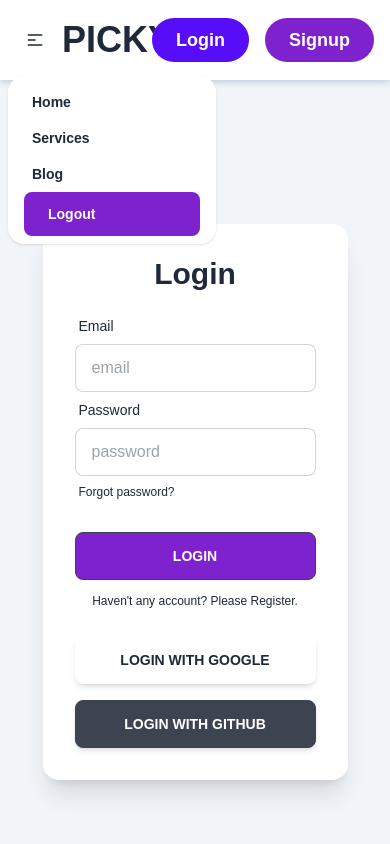
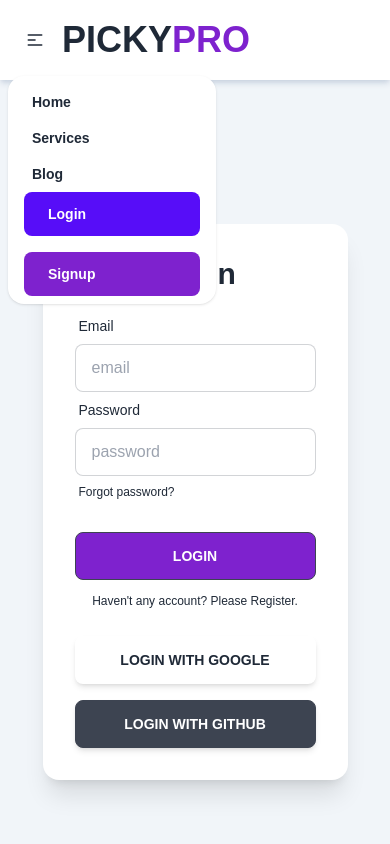
Before and after one commit to Mosharrof-Hosen-Munna/Pickypro-client, a React (Create React App) app: page /login in a window 390 px wide. Both pictures are taken after a click on the label 35 px from the left and 40 px from the top of the page. Shown: the top 844 px of the page. Built offline with nearby package versions, Linux system fonts and the light colour scheme; no server answers.

Commit message:
fix some responsive bugs

```diff
--- a/src/Pages/Shared/Navigation/Navigation.jsx
+++ b/src/Pages/Shared/Navigation/Navigation.jsx
@@ -31,14 +31,32 @@ const Navigation = () => {
               <li>
                 <Link to="/blog">Blog</Link>
               </li>
-              <li>
+
+              {
+              !user&&<>
+              <li><Link
+                to="/login"
+                className="bg-primary py-3 mb-4 px-6 mx-2 rounded-full text-white"
+              >
+                Login
+              </Link></li>
+              <li> <Link
+                to="/register"
+                className="bg-purple-700 py-3 px-6 mx-2 rounded-full text-white"
+              >
+                Signup
+              </Link></li></>
+
+            }
+
+             {user&& <li>
               <div
               onClick={logOut}
                   className="bg-purple-700 cursor-pointer py-3 px-6 mx-2 rounded-full text-white"
                 >
                   Logout
                 </div>
-              </li>
+              </li>}
       </ul>
     </div>
     <div className="flex">
@@ -72,7 +90,7 @@ const Navigation = () => {
   <div className="navbar-end">
   <div className="flex items-center">
             {
-              !user&&<div className="text-lg">
+              !user&&<div className="text-lg hidden md:block">
               <Link
                 to="/login"
                 className="bg-primary py-3 px-6 mx-2 rounded-full text-white"
```
